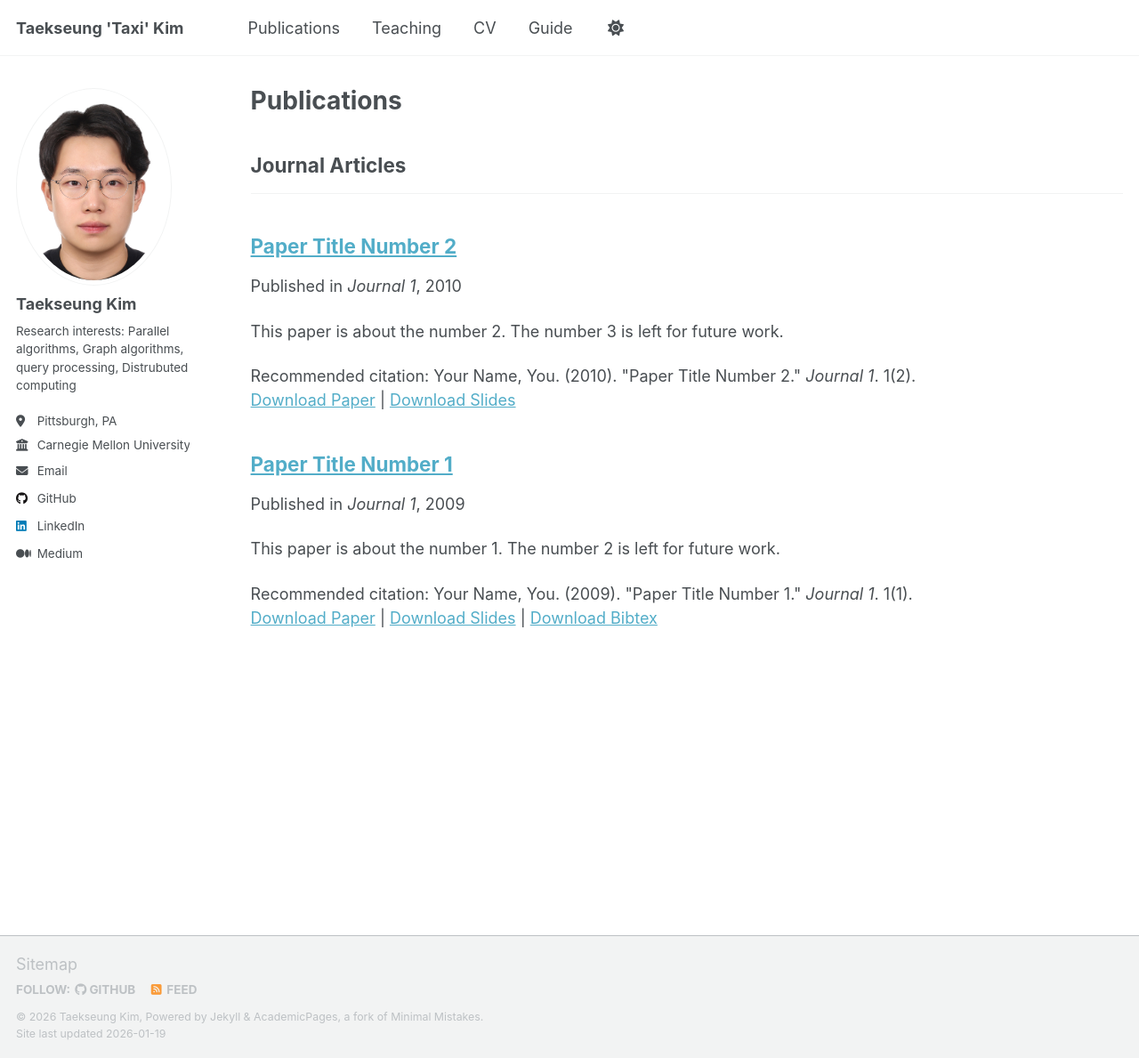
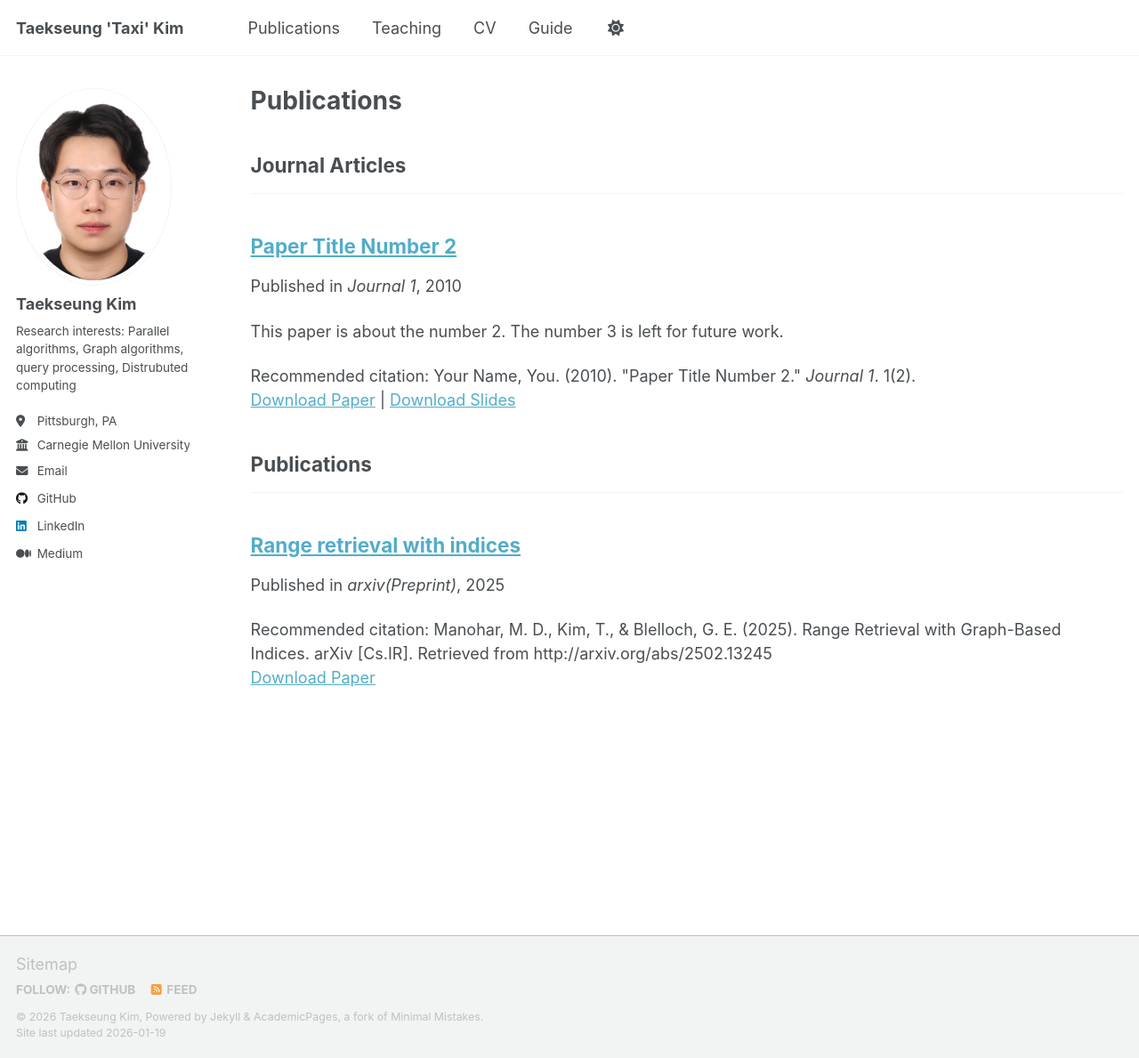
Before and after one commit to taekseuk/taekseuk.github.io, a Jekyll site: the page built from _pages/publications.html, in a window 1280 px wide and 1189 px high. Shown: the whole window at 89% size. Built offline with Jekyll 4.4.1, drawn with Linux system fonts in a browser that asks for light colours; a script that is not in the unit is left out.

Commit message:
updated one publication

```diff
--- a/_config.yml
+++ b/_config.yml
@@ -86,7 +86,7 @@ publication_category:
   manuscripts:
     title: 'Journal Articles'
   conferences:
-    title: 'Conference Papers'
+    title: 'Publications'
 
 # Site Settings
 teaser                   :  # filename of teaser fallback teaser image placed in /images/ for social media previews
--- a/_publications/2009-10-01-paper-title-number-1.md
+++ /dev/null
@@ -1,14 +0,0 @@
----
-title: "Paper Title Number 1"
-collection: publications
-category: manuscripts
-permalink: /publication/2009-10-01-paper-title-number-1
-excerpt: 'This paper is about the number 1. The number 2 is left for future work.'
-date: 2009-10-01
-venue: 'Journal 1'
-slidesurl: 'https://academicpages.github.io/files/slides1.pdf'
-paperurl: 'https://academicpages.github.io/files/paper1.pdf'
-bibtexurl: 'https://academicpages.github.io/files/bibtex1.bib'
-citation: 'Your Name, You. (2009). &quot;Paper Title Number 1.&quot; <i>Journal 1</i>. 1(1).'
----
-The contents above will be part of a list of publications, if the user clicks the link for the publication than the contents of section will be rendered as a full page, allowing you to provide more information about the paper for the reader. When publications are displayed as a single page, the contents of the above "citation" field will automatically be included below this section in a smaller font.
--- /dev/null
+++ b/_publications/Range retrieval with indices.md
@@ -0,0 +1,11 @@
+---
+title: "Range retrieval with indices"
+collection: publications
+category: conferences
+permalink: /publication/Range retrieval with indices
+excerpt:
+date: 2025-02-19
+venue: 'arxiv(Preprint)'
+paperurl: 'https://arxiv.org/abs/2502.13245'
+citation: 'Manohar, M. D., Kim, T., & Blelloch, G. E. (2025). Range Retrieval with Graph-Based Indices. arXiv [Cs.IR]. Retrieved from http://arxiv.org/abs/2502.13245'
+---
```
